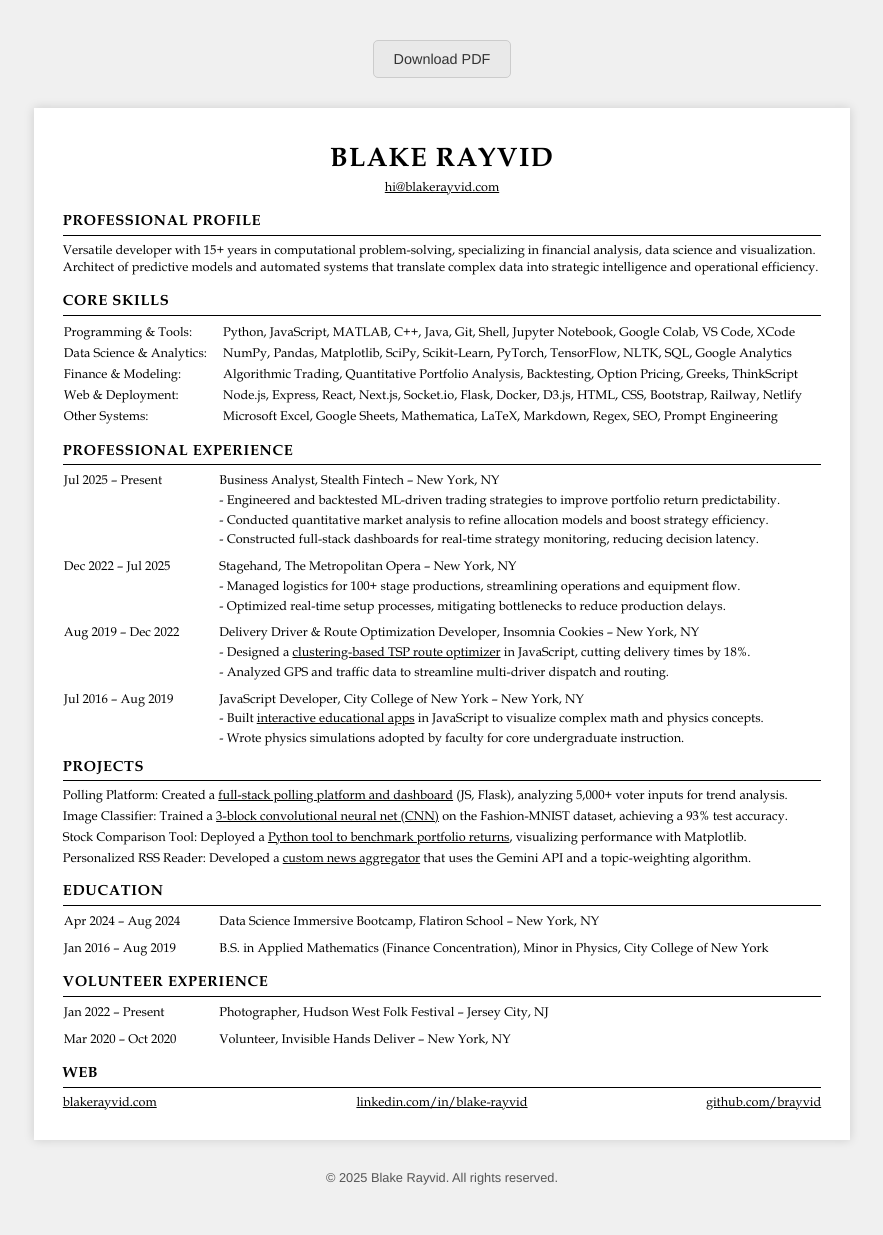
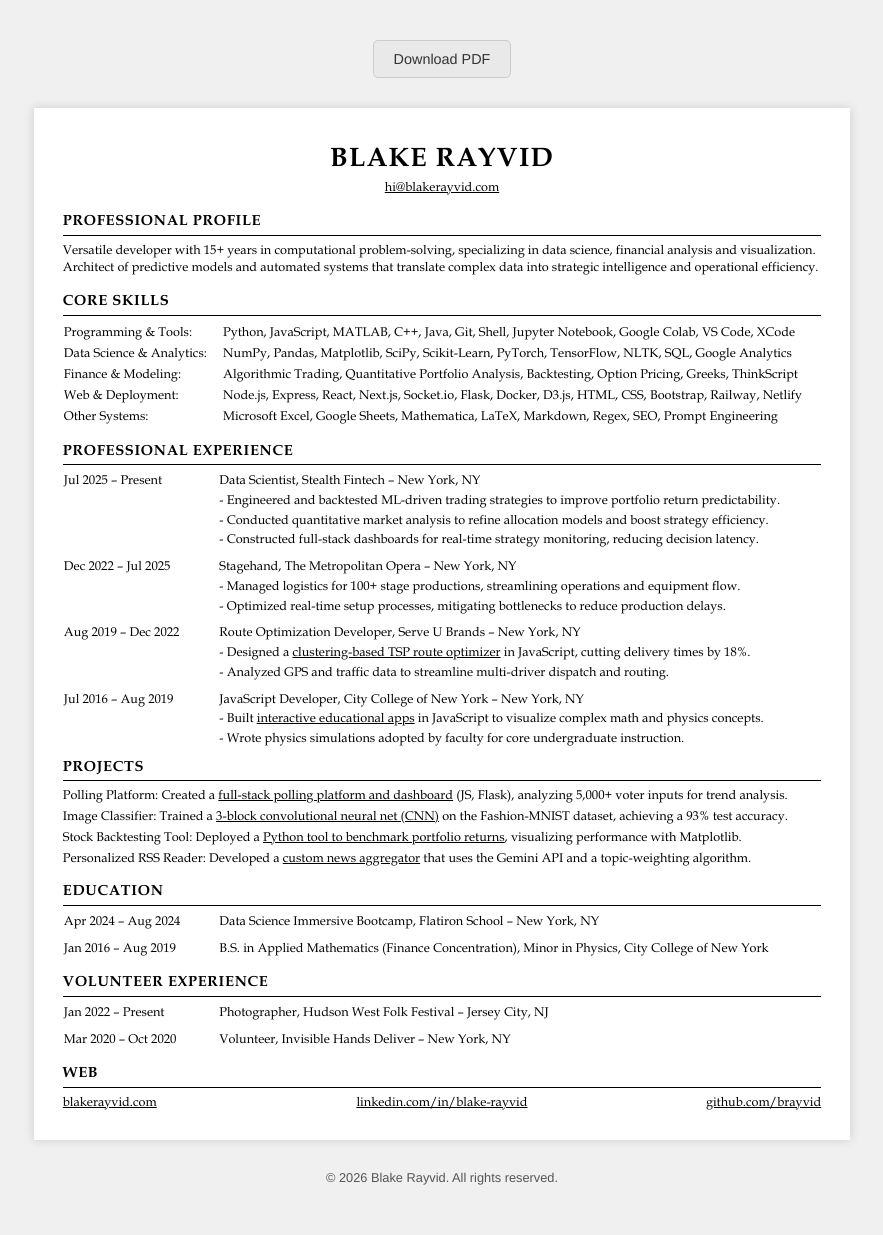
Before and after one commit to brayvid/brayvid, a Flask app: page / in a window 1280 px wide. Shown: the whole page, without its empty margins (198-1081 px from the left). Run offline with Flask 3, Linux system fonts and the light colour scheme.

Commit message:
update title

```diff
--- a/static/llms.txt
+++ b/static/llms.txt
@@ -8,7 +8,7 @@
 - **GitHub:** [github.com/brayvid](https://github.com/brayvid)
 
 ## Professional Profile
-Versatile developer with 15+ years in computational problem-solving, specializing in financial analysis, data science, web design and visualization. Architect of predictive models and automated systems that translate complex data into strategic intelligence and operational efficiency.
+Versatile developer with 15+ years in computational problem-solving, specializing in data science, financial analysis, web design and visualization. Architect of predictive models and automated systems that translate complex data into strategic intelligence and operational efficiency.
 
 ## Core Skills
 - **Programming & Tools:** Python, JavaScript, MATLAB, C++, Java, Git, Shell, Jupyter Notebook, Google Colab, Visual Studio Code
@@ -19,7 +19,7 @@ Versatile developer with 15+ years in computational problem-solving, specializin
 
 ## Professional Experience
 
-### Business Analyst | Stealth Fintech | New York, NY
+### Data Scientist | Stealth Fintech | New York, NY
 *Jul 2025 – Present*
 - Engineered and backtested ML-driven trading strategies to improve portfolio return predictability.
 - Conducted quantitative market analysis to refine allocation models and boost strategy efficiency.
@@ -30,7 +30,7 @@ Versatile developer with 15+ years in computational problem-solving, specializin
 - Managed logistics for 100+ stage productions, streamlining operations and equipment flow.
 - Optimized real-time setup processes, mitigating bottlenecks to reduce production delays.
 
-### Delivery Driver & Route Optimization Developer | Insomnia Cookies | New York, NY
+### Route Optimization Developer | Serve U Brands | New York, NY
 *Aug 2019 – Dec 2022*
 - Designed a clustering-based TSP route optimizer in JavaScript, cutting delivery times by 18%.
 - Analyzed GPS and traffic data to streamline multi-driver dispatch and routing.
--- a/templates/index.html
+++ b/templates/index.html
@@ -192,7 +192,7 @@
         </div>
         <h2>PROFESSIONAL PROFILE</h2>
         <hr>
-        <p style="margin: 0;">Versatile developer with 15+ years in computational problem-solving, specializing in financial analysis, data science and visualization. Architect of predictive models and automated systems that translate complex data into strategic intelligence and operational efficiency.</p>
+        <p style="margin: 0;">Versatile developer with 15+ years in computational problem-solving, specializing in data science, financial analysis and visualization. Architect of predictive models and automated systems that translate complex data into strategic intelligence and operational efficiency.</p>
         <h2>CORE SKILLS</h2>
         <hr>
         <table style="width: 100%; border-collapse: collapse; line-height: 1.5;"><tbody>
@@ -205,16 +205,16 @@
         <h2>PROFESSIONAL EXPERIENCE</h2>
         <hr>
         <table style="width: 100%; border-collapse: collapse;"><tbody>
-            <tr><td style="width: 18%; vertical-align: top; padding-bottom: 8px;">Jul 2025 – Present</td><td style="width: 82%; vertical-align: top; padding-left: 20px; padding-bottom: 8px;"><span>Business Analyst</span>, Stealth Fintech – New York, NY<p style="margin: 2px 0 0 0;">- Engineered and backtested ML-driven trading strategies to improve portfolio return predictability.</p><p style="margin: 2px 0 0 0;">- Conducted quantitative market analysis to refine allocation models and boost strategy efficiency.</p><p style="margin: 2px 0 0 0;">- Constructed full-stack dashboards for real-time strategy monitoring, reducing decision latency.</p></td></tr>
+            <tr><td style="width: 18%; vertical-align: top; padding-bottom: 8px;">Jul 2025 – Present</td><td style="width: 82%; vertical-align: top; padding-left: 20px; padding-bottom: 8px;"><span>Data Scientist</span>, Stealth Fintech – New York, NY<p style="margin: 2px 0 0 0;">- Engineered and backtested ML-driven trading strategies to improve portfolio return predictability.</p><p style="margin: 2px 0 0 0;">- Conducted quantitative market analysis to refine allocation models and boost strategy efficiency.</p><p style="margin: 2px 0 0 0;">- Constructed full-stack dashboards for real-time strategy monitoring, reducing decision latency.</p></td></tr>
             <tr><td style="width: 18%; vertical-align: top; padding-bottom: 8px;">Dec 2022 – Jul 2025</td><td style="width: 82%; vertical-align: top; padding-left: 20px; padding-bottom: 8px;"><span>Stagehand</span>, The Metropolitan Opera – New York, NY<p style="margin: 2px 0 0 0;">- Managed logistics for 100+ stage productions, streamlining operations and equipment flow.</p><p style="margin: 2px 0 0 0;">- Optimized real-time setup processes, mitigating bottlenecks to reduce production delays.</p></td></tr>
-            <tr><td style="width: 18%; vertical-align: top; padding-bottom: 8px;">Aug 2019 – Dec 2022</td><td style="width: 82%; vertical-align: top; padding-left: 20px; padding-bottom: 8px;"><span>Delivery Driver & Route Optimization Developer</span>, Insomnia Cookies – New York, NY<p style="margin: 2px 0 0 0;">- Designed a <a class="resume-link" href="https://blakerayvid.com/2022/05/01/routecat/"target="_blank" rel="noopener noreferrer">clustering-based TSP route optimizer</a> in JavaScript, cutting delivery times by 18%.</p><p style="margin: 2px 0 0 0;">- Analyzed GPS and traffic data to streamline multi-driver dispatch and routing.</p></td></tr>
+            <tr><td style="width: 18%; vertical-align: top; padding-bottom: 8px;">Aug 2019 – Dec 2022</td><td style="width: 82%; vertical-align: top; padding-left: 20px; padding-bottom: 8px;"><span>Route Optimization Developer</span>, Serve U Brands – New York, NY<p style="margin: 2px 0 0 0;">- Designed a <a class="resume-link" href="https://blakerayvid.com/2022/05/01/routecat/"target="_blank" rel="noopener noreferrer">clustering-based TSP route optimizer</a> in JavaScript, cutting delivery times by 18%.</p><p style="margin: 2px 0 0 0;">- Analyzed GPS and traffic data to streamline multi-driver dispatch and routing.</p></td></tr>
             <tr><td style="width: 18%; vertical-align: top; padding-bottom: 8px;">Jul 2016 – Aug 2019</td><td style="width: 82%; vertical-align: top; padding-left: 20px; padding-bottom: 8px;"><span>JavaScript Developer</span>, City College of New York – New York, NY<p style="margin: 2px 0 0 0;">- Built <a href="https://blakerayvid.com/2019/04/04/science-sims/" target="_blank" rel="noopener noreferrer" class="resume-link">interactive educational apps</a> in JavaScript to visualize complex math and physics concepts.</p><p style="margin: 2px 0 0 0;">- Wrote physics simulations adopted by faculty for core undergraduate instruction.</p></td></tr>
         </tbody></table>
         <h2 id="projects">PROJECTS</h2>
         <hr>
         <p style="margin: 0 0 3px 0;"><span>Polling Platform:</span> Created a <a href="https://blakerayvid.com/2025/05/04/soap-social-polling/" class="resume-link" target="_blank" rel="noopener noreferrer">full-stack polling platform and dashboard</a> (JS, Flask), analyzing 5,000+ voter inputs for trend analysis.</p>
         <p style="margin: 0 0 3px 0;"><span>Image Classifier:</span> Trained a <a href="https://blakerayvid.com/2026/07/23/fashion-mnist-cnn/" class="resume-link" target="_blank" rel="noopener noreferrer">3-block convolutional neural net (CNN)</a> on the Fashion-MNIST dataset, achieving a 93% test accuracy.</p>
-        <p style="margin: 0 0 3px 0;"><span>Stock Comparison Tool:</span> Deployed a <a href="https://blakerayvid.com/2025/06/01/compare-stock-returns/" class="resume-link" target="_blank" rel="noopener noreferrer">Python tool to benchmark portfolio returns</a>, visualizing performance with Matplotlib.</p>
+        <p style="margin: 0 0 3px 0;"><span>Stock Backtesting Tool:</span> Deployed a <a href="https://blakerayvid.com/2025/06/01/compare-stock-returns/" class="resume-link" target="_blank" rel="noopener noreferrer">Python tool to benchmark portfolio returns</a>, visualizing performance with Matplotlib.</p>
         <p style="margin: 0 0 3px 0;"><span>Personalized RSS Reader:</span> Developed a <a href="https://blakerayvid.com/2025/04/19/based-news-reader/" class="resume-link" target="_blank" rel="noopener noreferrer">custom news aggregator</a> that uses the Gemini API and a topic-weighting algorithm.</p>
         <h2>EDUCATION</h2>
         <hr>
@@ -241,7 +241,7 @@
 </main>
 
     {% if not is_pdf_render %}
-    <footer>&copy; 2025 <a href="https://blakerayvid.com">Blake Rayvid</a>. All rights reserved.</footer>
+    <footer>&copy; 2026 <a href="https://blakerayvid.com">Blake Rayvid</a>. All rights reserved.</footer>
     {% endif %}
 
 
```
Also changed, not shown: README.md, 1 other file.
